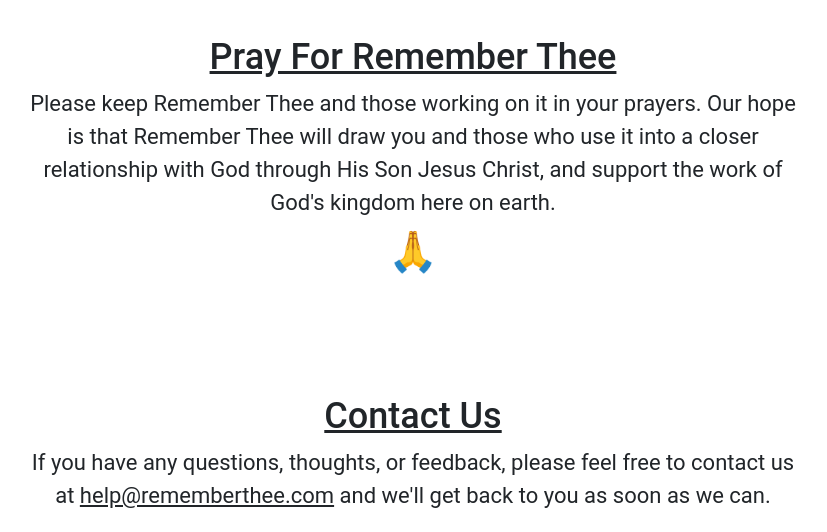
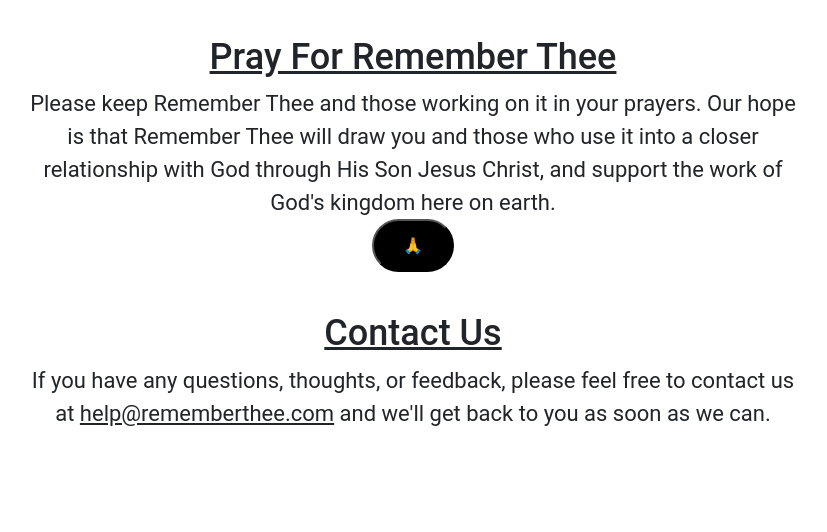
Before and after one commit to tdowds/rememberthee-website, a Flask app: page / in a window 1280 px wide. Shown: the part 1821-2353 px from the top of the page, without its empty margins (227-1054 px from the left). After the commit the page ends 2247 px from the top, so only its background shows below. Run offline with Flask 2, Linux system fonts and the light colour scheme.

Commit message:
updated prayerButton

```diff
--- a/static/styles/styles.css
+++ b/static/styles/styles.css
@@ -79,11 +79,11 @@ form {
 
 .prayerButton {
   position: relative;
-  background-color: transparent;
-  border-color: transparent;
+  background-color: #000000;
   border-radius: 4em;
-  font-size: 40px;
-  color: white;
+  font-size: 16px;
+  padding: 0.8em 1.8em;
+  cursor:pointer;
   user-select:none;
   text-align: center;
   text-decoration: none;
@@ -92,64 +92,30 @@ form {
   -webkit-transition-duration: 0.4s; /* Safari */
 }
 
-.prayerButton:active {
-  top: 5px;
+.prayerButton:after {
+  content: "";
+  display: block;
+  position: absolute;
+  border-radius: 4em;
+  left: 0;
+  top:0;
+  width: 100%;
+  height: 100%;
+  opacity: 0;
+  transition: all 1.5s;
+  box-shadow: 0 0 10px 40px #808080;
 }
 
-.checkmark-circle {
-  stroke-dasharray: 166;
-  stroke-dashoffset: 166;
-  stroke-width: 2;
-  stroke-miterlimit: 10;
-  stroke: black;
-  fill: none;
+.prayerButton:active:after {
+  box-shadow: 0 0 0 0 #808080;
+  position: absolute;
+  border-radius: 4em;
+  left: 0;
+  top:0;
+  opacity: 1;
+  transition: 0s;
 }
 
-.checkmark {
-  text-align: center;
-  width: 50px;
-  border-radius: 50%;
-  display: block;
-  stroke-width: 2;
-  stroke: #fff;
-  margin: 10px auto;
-  stroke-miterlimit: 10;
-  box-shadow: inset 0px 0px 0px black;
+.prayerButton:active {
+  top: 1px;
 }
-
-.checkmark-check {
-  transform-origin: 50% 50%;
-  stroke-dasharray: 48;
-  stroke-dashoffset: 48;
-}
-
-.checkmark-circle.is-anim {
-  animation: stroke 400ms ease both;
-}
-
-.checkmark.is-anim {
-  animation: fill 400ms ease-in-out 400ms forwards, scale 300ms ease-in-out 900ms both;
-}
-
-.checkmark-check.is-anim {
-  animation: stroke 400ms ease 800ms both;
-}
-
-@keyframes stroke {
-  100% {
-    stroke-dashoffset: 0;
-  }
-}
-@keyframes scale {
-  0%, 100% {
-    transform: none;
-  }
-  50% {
-    transform: scale3d(1.5, 1.5, 1);
-  }
-}
-@keyframes fill {
-  100% {
-    box-shadow: inset 0px 0px 0px 90px black;
-  }
-}
--- a/templates/index.html
+++ b/templates/index.html
@@ -148,10 +148,6 @@
       </div>
       <div>
         <button class="prayerButton" onclick="clickPrayerButton()">🙏</button>
-        <svg class="checkmark" xmlns="http://www.w3.org/2000/svg" viewBox="0 0 52 52">
-          <circle class="checkmark-circle" cx="26" cy="26" r="25" fill="none" />
-          <path class="checkmark-check" fill="none" d="M14.1 27.2l7.1 7.2 16.7-16.8" />
-        </svg>
       </div>
     </section>
 
@@ -169,17 +165,6 @@
     <script src="https://cdn.jsdelivr.net/npm/bootstrap@5.1.1/dist/js/bootstrap.bundle.min.js" integrity="sha384-/bQdsTh/da6pkI1MST/rWKFNjaCP5gBSY4sEBT38Q/9RBh9AH40zEOg7Hlq2THRZ" crossorigin="anonymous"></script>
 
     <script type="text/javascript">
-      const button = document.querySelector('.prayerButton'),
-        checkmark = document.querySelector('.checkmark'),
-        checkmarkCheck = document.querySelector('.checkmark-check'),
-        checkmarkCircle = document.querySelector('.checkmark-circle');
-
-        button.addEventListener( 'click', function() {
-        checkmark.classList.toggle('is-anim');
-        checkmarkCheck.classList.toggle('is-anim');
-        checkmarkCircle.classList.toggle('is-anim');
-      });
-
       function clickGetRememberThee(argument) {
         fetch('/get-remember-thee', {method: 'POST'});
         document.getElementById("sign-up-button").hidden = true;
```
